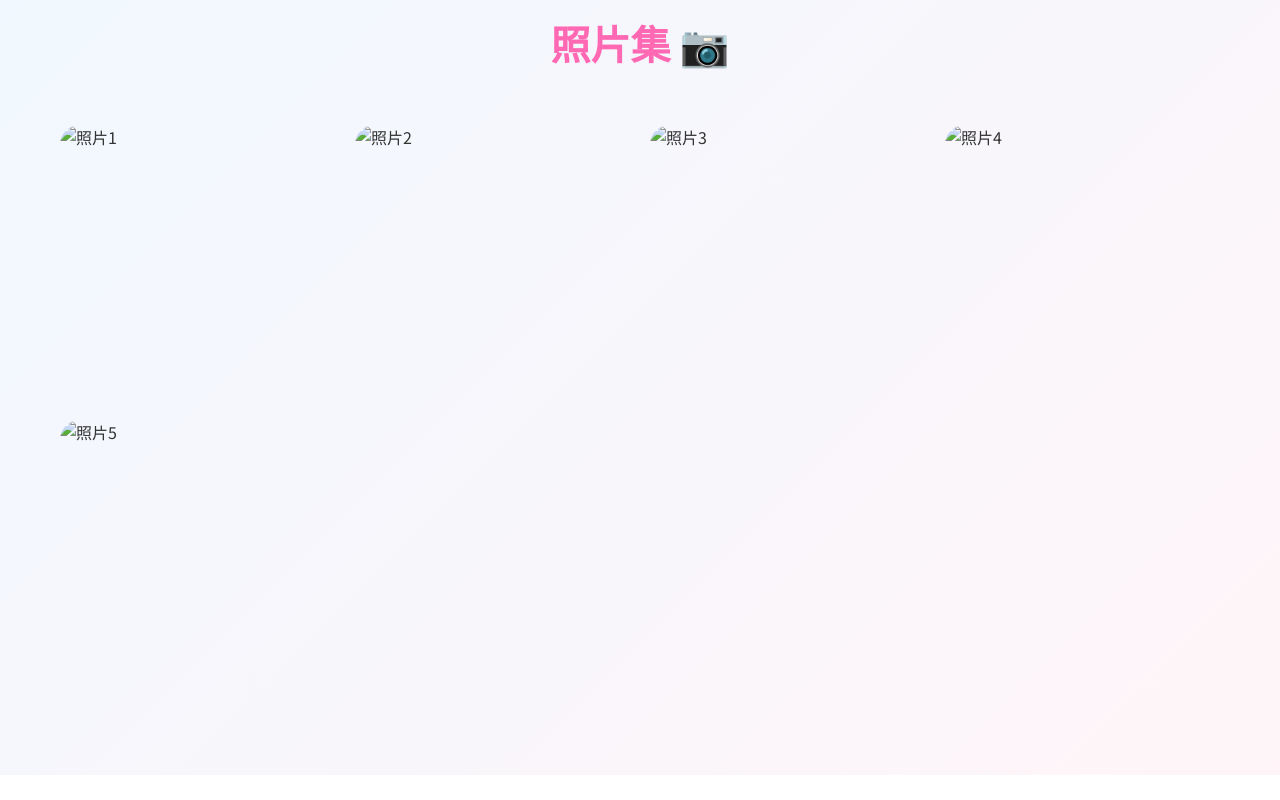
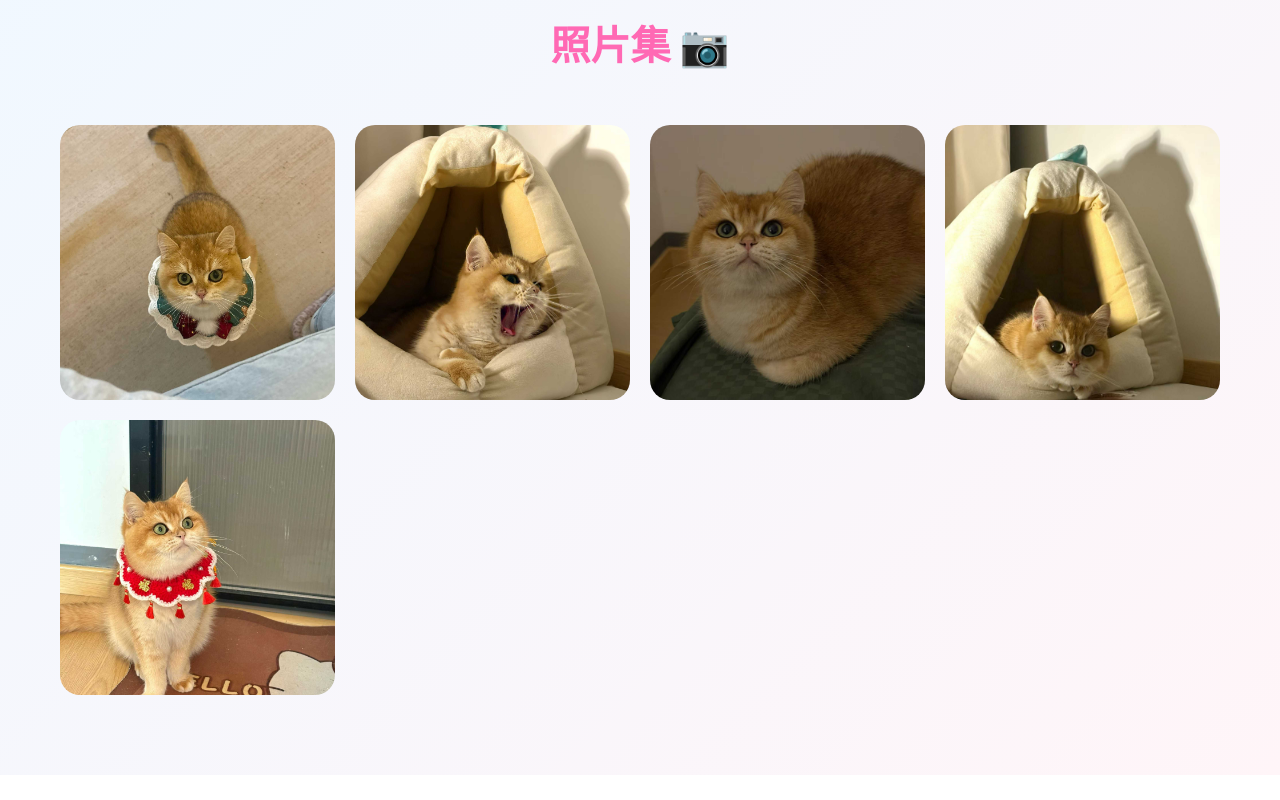
Before and after one commit to Kenton7712/baobao, a plain HTML site: page index.html in a window 1280 px wide. Shown: the part 1600-2400 px from the top of the page. Drawn offline with Linux system fonts and the light colour scheme.

Commit message:
Update index.html

```diff
--- a/index.html
+++ b/index.html
@@ -30,10 +30,10 @@
                                 <img src="cat1.jpg="小猫1">
                             </div>
                             <div class="carousel-slide">
-                                <img src="c:/Users/shaoshaoyu/Desktop/小猫/小猫4.jpg" alt="小猫2">
+                                <img src="cat2.jpg="小猫2">
                             </div>
                             <div class="carousel-slide">
-                                <img src="c:/Users/shaoshaoyu/Desktop/小猫/小猫5.jpg" alt="小猫3">
+                                <img src="cat3.jpg="小猫3">
                             </div>
                         </div>
                         <button class="carousel-btn prev" onclick="moveCarousel(-1)">&#10094;</button>
@@ -93,31 +93,31 @@
             <h2 class="section-title">照片集 📷</h2>
             <div class="gallery-grid">
                 <div class="gallery-item" onclick="openLightbox(0)">
-                    <img src="c:/Users/shaoshaoyu/Desktop/小猫/小猫7.jpg" alt="照片1">
+                    <img src="cat4.jpg" alt="照片1">
                     <div class="gallery-overlay">
                         <span>🔍</span>
                     </div>
                 </div>
                 <div class="gallery-item" onclick="openLightbox(1)">
-                    <img src="c:/Users/shaoshaoyu/Desktop/小猫/小猫2.jpg" alt="照片2">
+                    <img src="cat5.jpg" alt="照片2">
                     <div class="gallery-overlay">
                         <span>🔍</span>
                     </div>
                 </div>
                 <div class="gallery-item" onclick="openLightbox(2)">
-                    <img src="c:/Users/shaoshaoyu/Desktop/小猫/小猫3.jpg" alt="照片3">
+                    <img src="cat6.jpg" alt="照片3">
                     <div class="gallery-overlay">
                         <span>🔍</span>
                     </div>
                 </div>
                 <div class="gallery-item" onclick="openLightbox(3)">
-                    <img src="c:/Users/shaoshaoyu/Desktop/小猫/小猫4.jpg" alt="照片4">
+                    <img src="cat7.jpg" alt="照片4">
                     <div class="gallery-overlay">
                         <span>🔍</span>
                     </div>
                 </div>
                 <div class="gallery-item" onclick="openLightbox(4)">
-                    <img src="c:/Users/shaoshaoyu/Desktop/小猫/小猫7.jpg" alt="照片5">
+                    <img src="cat1.jpg" alt="照片5">
                     <div class="gallery-overlay">
                         <span>🔍</span>
                     </div>
```
